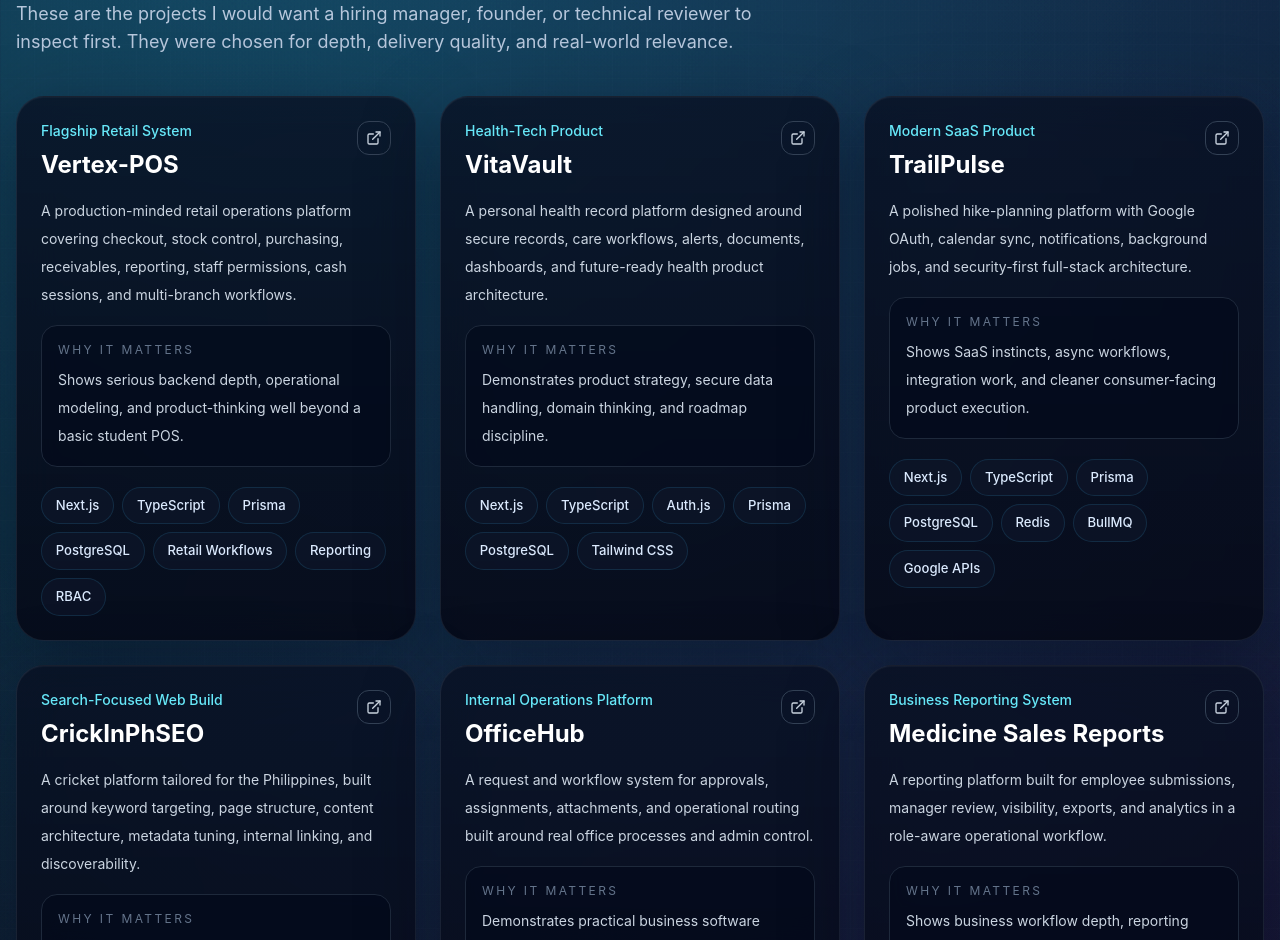
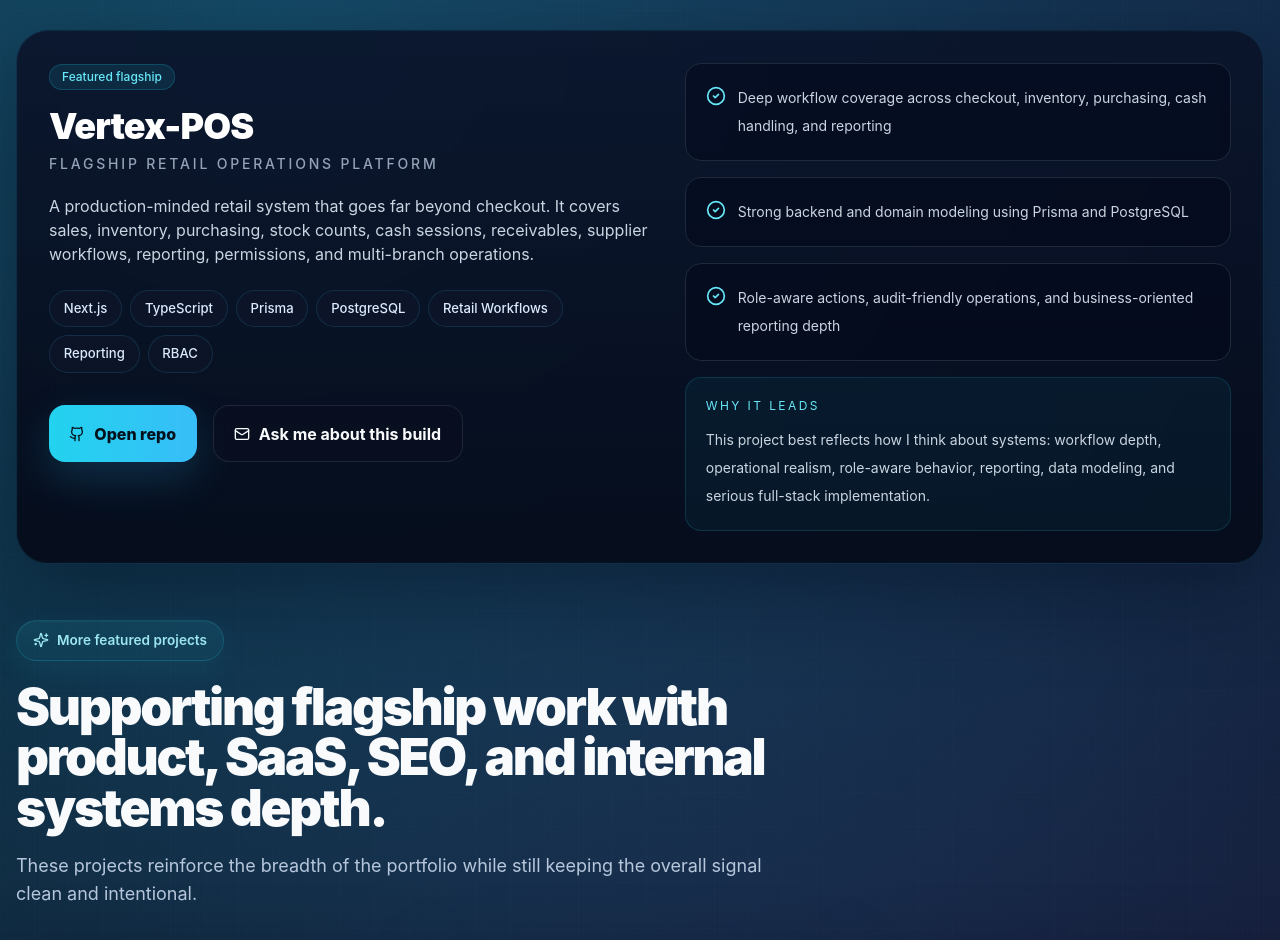
Before and after one commit to shreyanshjain1/ShreyanshPortfolio, a Next.js app: page / in a window 1280 px wide. Shown: the part 1860-2800 px from the top of the page. Built offline with nearby package versions, Linux system fonts and the light colour scheme; no server answers.

Commit message:
Add flagship project and update project descriptions
Added flagship project details and updated project sections for clarity.

```diff
--- a/app/page.tsx
+++ b/app/page.tsx
@@ -10,6 +10,7 @@
   CheckCircle2,
   Download,
   ExternalLink,
+  Eye,
   FolderKanban,
   Github,
   Globe,
@@ -40,17 +41,21 @@
   { label: "Contact", href: "#contact" }
 ];
 
+const flagshipProject = {
+  title: "Vertex-POS",
+  subtitle: "Flagship Retail Operations Platform",
+  description:
+    "A production-minded retail system that goes far beyond checkout. It covers sales, inventory, purchasing, stock counts, cash sessions, receivables, supplier workflows, reporting, permissions, and multi-branch operations.",
+  highlights: [
+    "Deep workflow coverage across checkout, inventory, purchasing, cash handling, and reporting",
+    "Strong backend and domain modeling using Prisma and PostgreSQL",
+    "Role-aware actions, audit-friendly operations, and business-oriented reporting depth"
+  ],
+  stack: ["Next.js", "TypeScript", "Prisma", "PostgreSQL", "Retail Workflows", "Reporting", "RBAC"],
+  github: "https://github.com/shreyanshjain1/Vertex-POS"
+};
+
 const featuredProjects = [
-  {
-    title: "Vertex-POS",
-    type: "Flagship Retail System",
-    description:
-      "A production-minded retail operations platform covering checkout, stock control, purchasing, receivables, reporting, staff permissions, cash sessions, and multi-branch workflows.",
-    impact:
-      "Shows serious backend depth, operational modeling, and product-thinking well beyond a basic student POS.",
-    stack: ["Next.js", "TypeScript", "Prisma", "PostgreSQL", "Retail Workflows", "Reporting", "RBAC"],
-    github: "https://github.com/shreyanshjain1/Vertex-POS"
-  },
   {
     title: "VitaVault",
     type: "Health-Tech Product",
@@ -100,17 +105,20 @@
       "Shows business workflow depth, reporting structure, and delivery for a real internal use case.",
     stack: ["PHP", "MySQL", "Reporting", "Approvals", "Dashboards"],
     github: "https://github.com/shreyanshjain1/Medicine_sales_reports"
+  },
+  {
+    title: "OCR-Scanner-Cheques",
+    type: "Automation & Back-Office Processing",
+    description:
+      "Cheque scanning and OCR review system with secure uploads, admin workflows, auditability, and export-oriented processing.",
+    impact:
+      "Adds stronger evidence of workflow software, document handling, admin flows, and internal processing systems.",
+    stack: ["PHP", "MySQL", "AJAX", "OCR", "Audit Trails"],
+    github: "https://github.com/shreyanshjain1/OCR-Scanner-Cheques"
   }
 ];
 
 const supportingProjects = [
-  {
-    title: "OCR-Scanner-Cheques",
-    description:
-      "Cheque scanning and OCR review system with secure uploads, admin workflows, auditability, and export-oriented processing.",
-    stack: ["PHP", "MySQL", "AJAX", "OCR", "Audit Trails"],
-    github: "https://github.com/shreyanshjain1/OCR-Scanner-Cheques"
-  },
   {
     title: "Employee Task Management Software",
     description:
@@ -436,7 +444,7 @@
   const stats = useMemo(
     () => [
       { value: `${repoCount}+`, label: "Public repositories on GitHub" },
-      { value: `${featuredProjects.length}`, label: "High-signal projects featured" },
+      { value: "1", label: "Flagship retail operations platform" },
       { value: "Full-Stack + SEO", label: "Primary positioning" },
       { value: "1", label: "ACM-indexed publication" }
     ],
@@ -517,14 +525,14 @@
             </div>
 
             <h1 className="mt-6 max-w-5xl text-4xl font-black leading-[0.95] tracking-tight text-white sm:text-6xl xl:text-7xl">
-              I build <span className="gradient-title animate-shine">real business systems</span>, search-aware web
-              experiences, and flagship software with delivery depth behind the UI.
+              I build <span className="gradient-title animate-shine">real business systems</span>, flagship software,
+              and search-aware web experiences.
             </h1>
 
             <p className="lead-text mt-6 max-w-3xl text-lg leading-8 sm:text-xl">
               My work spans full-stack development, business software, infrastructure, SEO-focused delivery,
-              security-aware implementation, and real-world system ownership. This portfolio is curated to highlight
-              signal, not filler.
+              security-aware implementation, and real-world system ownership. This portfolio is curated to show signal,
+              not filler.
             </p>
 
             <div className="mt-8 flex flex-wrap gap-4">
@@ -655,10 +663,79 @@
 
       <section id="projects" className="container-shell py-14 sm:py-20">
         <SectionHeader
-          eyebrow="Featured work"
-          title="High-signal projects that best represent how I build."
-          text="These are the projects I would want a hiring manager, founder, or technical reviewer to inspect first. They were chosen for depth, delivery quality, and real-world relevance."
+          eyebrow="Flagship work"
+          title="The strongest signal in this portfolio starts with a real product."
+          text="Instead of presenting every project with equal weight, this section now leads with the platform that best represents my depth in architecture, workflows, business logic, and serious full-stack execution."
         />
+
+        <MotionCard className="mt-10 panel-soft rounded-[32px] p-6 sm:p-8">
+          <div className="grid gap-8 lg:grid-cols-[1.05fr_0.95fr]">
+            <div>
+              <div className="inline-flex rounded-full border border-cyan-400/20 bg-cyan-400/10 px-3 py-1 text-xs font-medium text-cyan-300">
+                Featured flagship
+              </div>
+              <h3 className="mt-4 text-3xl font-black tracking-tight text-white sm:text-4xl">
+                {flagshipProject.title}
+              </h3>
+              <p className="mt-2 text-sm font-medium uppercase tracking-[0.2em] text-slate-400">
+                {flagshipProject.subtitle}
+              </p>
+              <p className="mt-5 text-sm leading-8 text-slate-300 sm:text-base">
+                {flagshipProject.description}
+              </p>
+
+              <div className="mt-6 flex flex-wrap gap-2">
+                {flagshipProject.stack.map((item) => (
+                  <span key={item} className="tech-tag">
+                    {item}
+                  </span>
+                ))}
+              </div>
+
+              <div className="mt-8 flex flex-wrap gap-4">
+                <a
+                  href={flagshipProject.github}
+                  target="_blank"
+                  rel="noreferrer"
+                  className="button-primary"
+                >
+                  <Github className="h-4 w-4" />
+                  Open repo
+                </a>
+                <a href="#contact" className="button-secondary">
+                  <Mail className="h-4 w-4" />
+                  Ask me about this build
+                </a>
+              </div>
+            </div>
+
+            <div className="grid gap-4">
+              {flagshipProject.highlights.map((item) => (
+                <div key={item} className="rounded-2xl border border-slate-800 bg-slate-950/45 p-5">
+                  <div className="flex gap-3">
+                    <CheckCircle2 className="mt-0.5 h-5 w-5 shrink-0 text-cyan-300" />
+                    <p className="text-sm leading-7 text-slate-300">{item}</p>
+                  </div>
+                </div>
+              ))}
+              <div className="rounded-2xl border border-cyan-400/15 bg-cyan-400/5 p-5">
+                <p className="text-xs uppercase tracking-[0.2em] text-cyan-300">Why it leads</p>
+                <p className="mt-3 text-sm leading-7 text-slate-300">
+                  This project best reflects how I think about systems: workflow depth, operational realism, role-aware
+                  behavior, reporting, data modeling, and serious full-stack implementation.
+                </p>
+              </div>
+            </div>
+          </div>
+        </MotionCard>
+
+        <div className="mt-14">
+          <SectionHeader
+            eyebrow="More featured projects"
+            title="Supporting flagship work with product, SaaS, SEO, and internal systems depth."
+            text="These projects reinforce the breadth of the portfolio while still keeping the overall signal clean and intentional."
+          />
+        </div>
 
         <div className="mt-10 grid gap-6 lg:grid-cols-2 xl:grid-cols-3">
           {featuredProjects.map((project) => (
@@ -706,7 +783,7 @@
             implementation.
           </p>
 
-          <div className="mt-6 grid gap-4 lg:grid-cols-2">
+          <div className="mt-6 grid gap-4 lg:grid-cols-3">
             {supportingProjects.map((project) => (
               <MotionCard key={project.title} className="panel rounded-[24px] p-5">
                 <div className="flex items-start justify-between gap-4">
@@ -908,6 +985,44 @@
             text="I am especially suited for roles where engineering, operations, product thinking, and implementation ownership overlap."
           />
 
+          <div className="mt-8 grid gap-4 md:grid-cols-3">
+            <div className="rounded-2xl border border-slate-800 bg-slate-950/45 p-5">
+              <div className="flex items-start gap-3">
+                <Briefcase className="mt-0.5 h-5 w-5 shrink-0 text-cyan-300" />
+                <div>
+                  <h3 className="font-semibold text-white">Strongest fit</h3>
+                  <p className="mt-2 text-sm leading-7 text-slate-400">
+                    Full-stack, backend, internal systems, SEO-focused web delivery, and technical product roles.
+                  </p>
+                </div>
+              </div>
+            </div>
+
+            <div className="rounded-2xl border border-slate-800 bg-slate-950/45 p-5">
+              <div className="flex items-start gap-3">
+                <Eye className="mt-0.5 h-5 w-5 shrink-0 text-cyan-300" />
+                <div>
+                  <h3 className="font-semibold text-white">What I want reviewed</h3>
+                  <p className="mt-2 text-sm leading-7 text-slate-400">
+                    Start with Vertex-POS, then VitaVault, TrailPulse, and CrickInPhSEO for the clearest picture.
+                  </p>
+                </div>
+              </div>
+            </div>
+
+            <div className="rounded-2xl border border-slate-800 bg-slate-950/45 p-5">
+              <div className="flex items-start gap-3">
+                <Mail className="mt-0.5 h-5 w-5 shrink-0 text-cyan-300" />
+                <div>
+                  <h3 className="font-semibold text-white">Direct contact</h3>
+                  <p className="mt-2 text-sm leading-7 text-slate-400">
+                    Available for interviews, technical discussions, and roles that need both engineering and delivery ownership.
+                  </p>
+                </div>
+              </div>
+            </div>
+          </div>
+
           <div className="mt-8 flex flex-wrap gap-4">
             {contactLinks.map((link) => {
               const Icon = link.icon;
```
